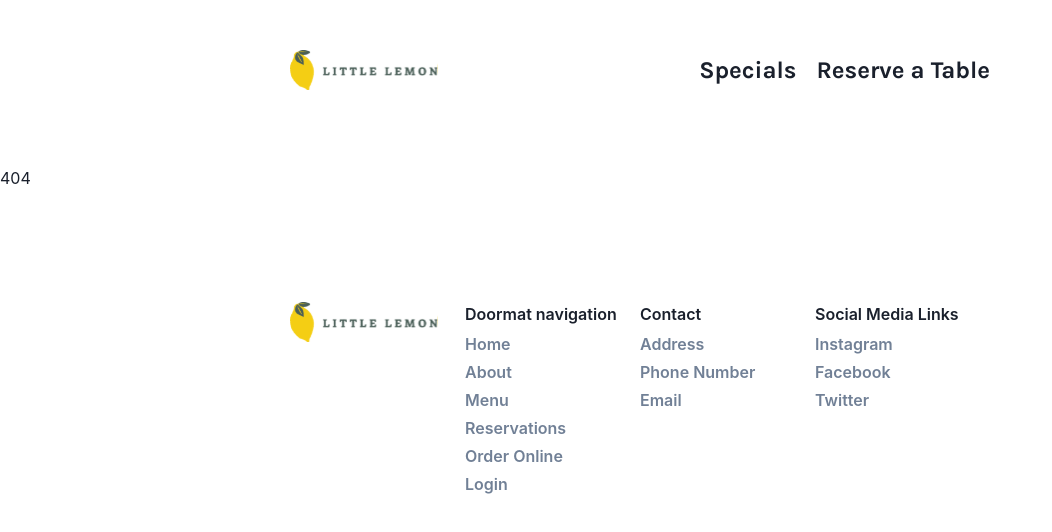
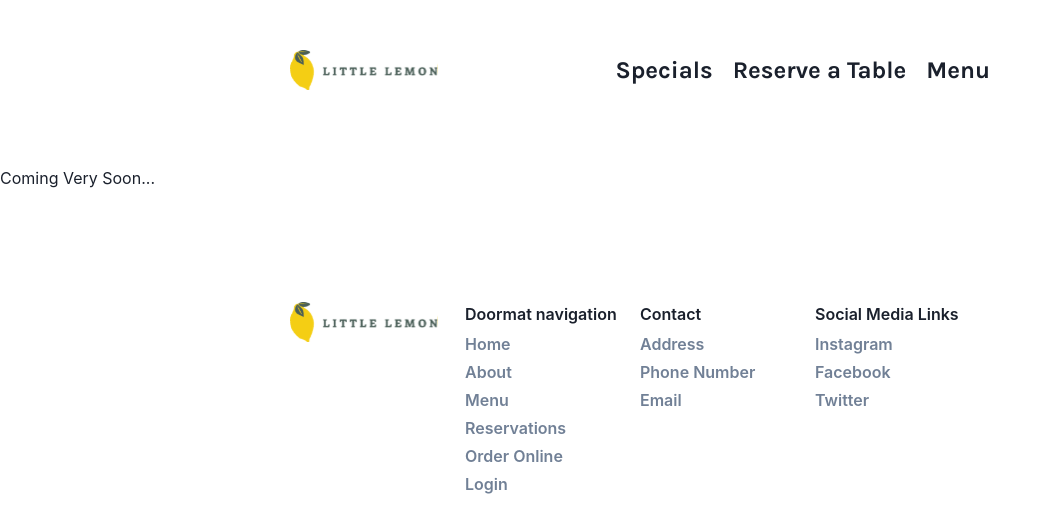
Before and after one commit to claudiooleite/litle_lemon, a React (Create React App) app: page /menu in a window 1280 px wide. Before the commit this address had no page. Shown: the top 532 px of the page, without its empty margins (0-1052 px from the left). Built offline with nearby package versions, Linux system fonts and the light colour scheme.

Commit message:
icon delivery and @fortawesome added

```diff
--- a/package.json
+++ b/package.json
@@ -7,6 +7,8 @@
     "@chakra-ui/react": "^2.8.2",
     "@emotion/react": "^11.11.4",
     "@emotion/styled": "^11.11.5",
+    "@fortawesome/free-solid-svg-icons": "^6.5.2",
+    "@fortawesome/react-fontawesome": "^0.2.2",
     "@testing-library/jest-dom": "^5.17.0",
     "@testing-library/react": "^13.4.0",
     "@testing-library/user-event": "^13.5.0",
--- a/src/App.js
+++ b/src/App.js
@@ -6,6 +6,7 @@ import Highlights from "./Components/Highlights";
 import BookingPage from "./Components/Bookings/BookingPage";
 import NoPage from "./Components/NoPage";
 import ConfirmedBooking from "../src/Components/Bookings/ConfirmedBooking";
+import Menu from "./Components/Menu";
 import { Route, Routes } from "react-router-dom";
 
 function App() {
@@ -25,6 +26,7 @@ function App() {
         <Route path="/specials" element={<Highlights />} />{" "}
         <Route path="/bookingpage" element={<BookingPage />} />{" "}
         <Route path="/confirmedbooking" element={<ConfirmedBooking />} />{" "}
+        <Route path="/menu" element={<Menu />} />{" "}
         <Route path="*" element={<NoPage />} />
       </Routes>
       <Footer />
--- a/src/Components/Highlights.jsx
+++ b/src/Components/Highlights.jsx
@@ -1,7 +1,10 @@
 import { Card, CardBody, Stack, Heading, Text, SimpleGrid, Divider, CardFooter, ButtonGroup, Button } from "@chakra-ui/react";
+import { Link } from 'react-router-dom';
 import Image1 from '../Images/greek salad.jpg'
 import Image2 from '../Images/bruchetta.svg'
 import Image3 from '../Images/moist-lemon-cake-180205-2.jpg'
+import { FontAwesomeIcon } from '@fortawesome/react-fontawesome';
+import { faPersonBiking } from '@fortawesome/free-solid-svg-icons';
 import '../stylesheets/highlights.css'
 
 const specialDishes = [
@@ -36,7 +39,9 @@ function Highlights() {
         <div className="highlights-main">
             <div className="highlights head">
                 <h1>This week specials!</h1>
-                <button className="button">Online Menu</button>
+                <Link to='/menu' className='nav-item'>
+                    <button className="button">Online Menu</button>
+                </Link>
             </div>
             <SimpleGrid className="highlights-cards" spacing={4} templateColumns='repeat(auto-fill, minmax(200px, 1fr))'>
                 {specialDishes.map((dish, index) => (
@@ -60,8 +65,10 @@ function Highlights() {
                             </Stack>
                         </CardBody>
                         <CardFooter>
-                            <Text>Order a Delivery</Text>
-                            {/* Add icon here */}
+                            <Link to='/menu'>
+                                <Text>Order a Delivery</Text>
+                                <FontAwesomeIcon icon={faPersonBiking} />
+                            </Link>
                         </CardFooter>
                     </Card>
                 ))}
--- /dev/null
+++ b/src/Components/Menu.jsx
@@ -0,0 +1,5 @@
+function Menu() {
+  return <h1>Coming Very Soon...</h1>;
+}
+
+export default Menu;
--- a/src/Components/Nav.jsx
+++ b/src/Components/Nav.jsx
@@ -19,6 +19,7 @@ function Nav() {
             <ul className={`nav-links ${showNav ? 'show' : ''}`} id="navigation-menu" aria-expanded={showNav}>
                 <li><Link to='/specials' className='nav-item'>Specials</Link></li>
                 <li><Link to='/bookingpage' className='nav-item'>Reserve a Table</Link></li>
+                <li><Link to='/menu' className='nav-item'>Menu</Link></li>
             </ul>
 
             <div
```
Also changed, not shown: src/Images/f21897ecfdee7d5927d1ec7b61408485ab9f6838.jpg (added), 1 other file (tests, documents, lock files or other folders).
